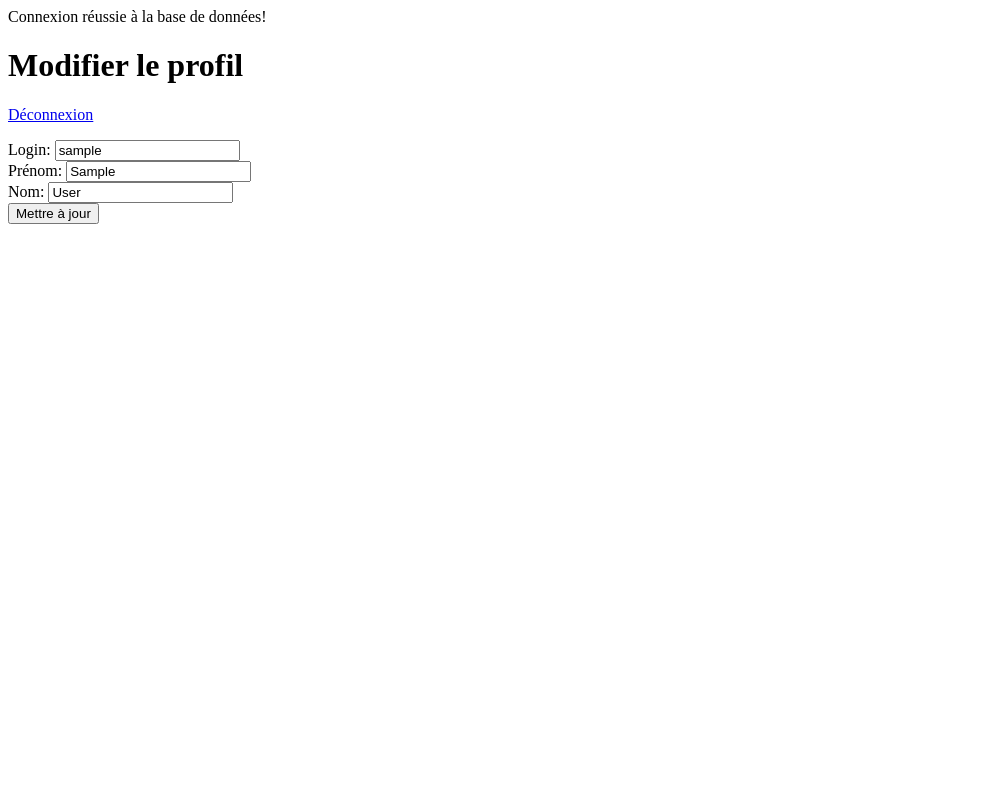
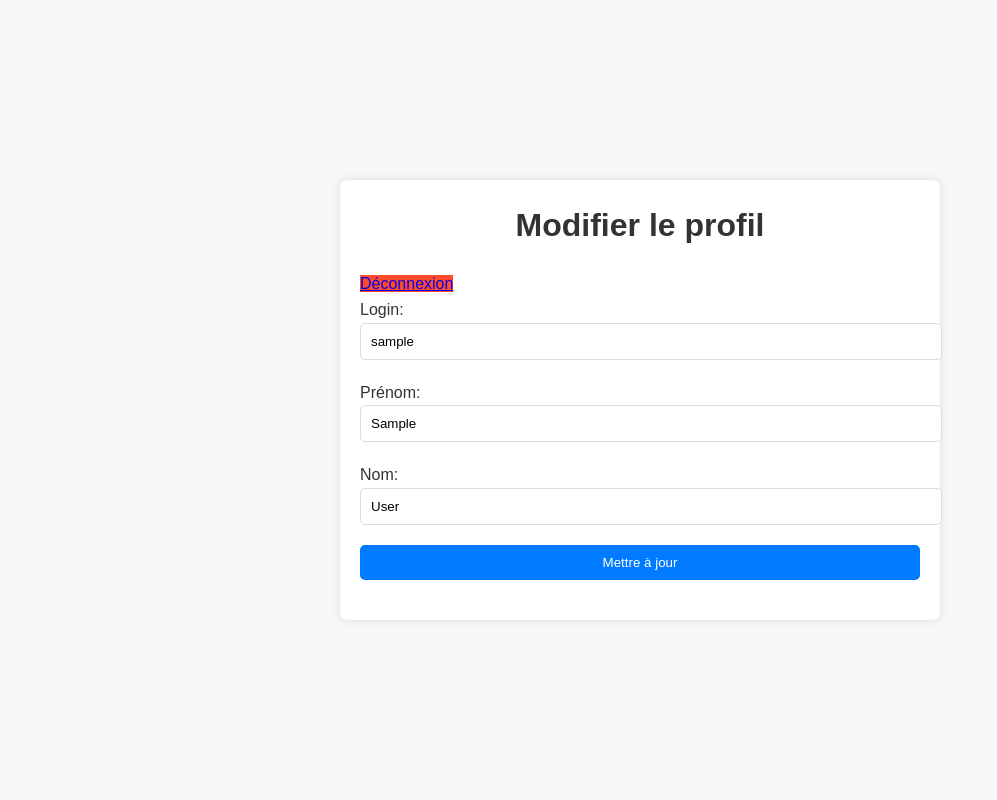
Before and after one commit to romain-chazaut/module-connexion-b2, a PHP site: page /profil.php in a window 1280 px wide. Shown: the whole page, without its empty margins (0-997 px from the left). Run offline with PHP 8.4, Linux system fonts and the light colour scheme; the visitor is signed in with stand-in values (Sample User, id 1); tables that the repository leaves empty or names only in its code hold one stand-in row (values such as "Sample post").

Commit message:
commit CSS begin

```diff
--- /dev/null
+++ b/assets/CSS/styles.css
@@ -0,0 +1,135 @@
+/* Reset CSS */
+body, h1, h2, h3, p, ul, li, form, fieldset {
+    margin: 0;
+    padding: 0;
+    border: 0;
+}
+
+body {
+    font-family: Arial, sans-serif;
+    background-color: #f7f7f7;
+    color: #333;
+    font-size: 16px;
+    line-height: 1.6;
+    display: flex;
+    justify-content: center;
+    align-items: center;
+    min-height: 100vh;
+    flex-direction: column; /* Pour aligner les éléments verticalement */
+}
+
+.container {
+    max-width: 600px;
+    width: 100%;
+    padding: 20px;
+    background-color: #ffffff;
+    box-shadow: 0 0 10px rgba(0, 0, 0, 0.1);
+    border-radius: 8px;
+    box-sizing: border-box;
+    display: flex;  /* Flexbox ajouté */
+    flex-direction: column;
+}
+
+h1, h2, h3 {
+    margin-bottom: 20px;
+    text-align: center; /* Pour centrer les titres */
+}
+
+.form-group {
+    margin-bottom: 20px;
+    display: flex;
+    flex-direction: column;
+    align-items: stretch; /* Prend tout l'espace disponible */
+}
+
+.label {
+    margin-bottom: 10px;
+    font-weight: bold;
+}
+
+input[type="text"], input[type="password"], textarea, select {
+    width: 100%;
+    padding: 10px;
+    border: 1px solid #ddd;
+    border-radius: 5px;
+    transition: border-color 0.3s;
+}
+
+input[type="submit"], .button {
+    padding: 10px 20px;
+    background-color: #007BFF;
+    color: #fff;
+    border: none;
+    border-radius: 5px;
+    cursor: pointer;
+    transition: background-color 0.3s;
+    text-align: center;
+    width: 100%;
+    align-self: center; /* Centre le bouton s'il est dans une flexbox */
+}
+
+.error-message, .success-message {
+    margin-bottom: 20px;
+    text-align: center;
+    width: 100%;
+}
+
+.footer {
+    margin-top: 50px;
+    text-align: center;
+    color: #888;
+    font-size: 0.8em;
+    align-self: center; /* Pour centrer le pied de page */
+}
+
+/* Styles pour la table */
+.styled-table {
+    width: 100%;
+    border-collapse: collapse;
+    margin-top: 25px;
+    font-size: 0.9em;
+    text-align: left;
+}
+
+.styled-table thead tr {
+    background-color: #009879;
+    color: white;
+}
+
+.styled-table th,
+.styled-table td {
+    padding: 12px 15px;
+    border-bottom: 1px solid #dddddd;
+}
+
+.styled-table tbody tr:nth-of-type(even) {
+    background-color: #f3f3f3;
+}
+
+.styled-table tbody tr:last-of-type {
+    border-bottom: 2px solid #009879;
+}
+
+.button-group {
+    display: flex;
+    flex-direction: column;
+    gap: 15px; /* Pour ajouter un espace entre chaque bouton */
+    align-items: center; /* Centre les boutons */
+}
+
+.btn-logout {
+    background-color: #FF4B2B; /* Couleur d'arrière-plan rouge */
+    transition: background-color 0.3s;
+}
+
+.btn-logout:hover {
+    background-color: #D43A1D; /* Foncer la couleur au survol */
+}
+
+
+/* Responsive */
+@media (max-width: 768px) {
+    .container {
+        padding: 20px 10px;
+    }
+}
--- a/class/Database.php
+++ b/class/Database.php
@@ -8,7 +8,7 @@ class Database {
     public function __construct() {
         try {
             $this->pdo = new PDO(Config::getDSN(), Config::getDbUser(), Config::getDbPassword(), Config::getOptions());
-            echo "Connexion réussie à la base de données!";
+            // echo "Connexion réussie à la base de données!";
         } catch (PDOException $e) {
             echo "Erreur de connexion à la base de données: " . $e->getMessage();
             throw new PDOException($e->getMessage(), (int)$e->getCode());
--- a/connexion.php
+++ b/connexion.php
@@ -1,8 +1,8 @@
 <?php
 session_start();
 
-require 'class/Config.php';
-require 'class/Database.php';
+require_once 'class/Config.php';
+require_once 'class/Database.php';
 
 $database = new Database();
 $pdo = $database->getPDO();
@@ -46,6 +46,7 @@ if ($_SERVER['REQUEST_METHOD'] === 'POST') {
     <meta http-equiv="X-UA-Compatible" content="IE=edge">
     <meta name="viewport" content="width=device-width, initial-scale=1.0">
     <title>Connexion</title>
+    <link rel="stylesheet" href="assets/CSS/styles.css">
 </head>
 <body>
     <h1>Connexion</h1>
--- a/deconnexion.php
+++ b/deconnexion.php
@@ -1,7 +1,7 @@
 <?php
 session_start();
-require 'class/Config.php';
-require 'class/Database.php';
+require_once 'class/Config.php';
+require_once 'class/Database.php';
 
 // Détruit toutes les variables de session
 $_SESSION = array();
--- a/profil.php
+++ b/profil.php
@@ -42,13 +42,17 @@ $user = $stmt->fetch();
     <meta http-equiv="X-UA-Compatible" content="IE=edge">
     <meta name="viewport" content="width=device-width, initial-scale=1.0">
     <title>Modifier le profil</title>
+    <link rel="stylesheet" href="assets/CSS/styles.css">
 </head>
 <body>
+<div class="container">
+
     <h1>Modifier le profil</h1>
 
+    <div class="action-links">
         <!-- Bouton de déconnexion -->
-    <p><a href="deconnexion.php">Déconnexion</a></p>
-
+        <a href="deconnexion.php" class="btn btn-logout">Déconnexion</a>
+    </div>
 
     <?php if ($error): ?>
         <div class="error"><?php echo $error; ?></div>
@@ -58,17 +62,29 @@ $user = $stmt->fetch();
         <div class="success"><?php echo $success; ?></div>
     <?php endif; ?>
 
+    <div class="form-wrapper">
         <form action="profil.php" method="post">
+            <div class="form-group">
                 <label for="login">Login:</label>
-        <input type="text" name="login" id="login" value="<?php echo $user['login']; ?>" required><br>
+                <input type="text" name="login" id="login" value="<?php echo htmlspecialchars($user['login']); ?>" required>
+            </div>
 
+            <div class="form-group">
                 <label for="firstname">Prénom:</label>
-        <input type="text" name="firstname" id="firstname" value="<?php echo $user['firstname']; ?>" required><br>
+                <input type="text" name="firstname" id="firstname" value="<?php echo htmlspecialchars($user['firstname']); ?>" required>
+            </div>
 
+            <div class="form-group">
                 <label for="lastname">Nom:</label>
-        <input type="text" name="lastname" id="lastname" value="<?php echo $user['lastname']; ?>" required><br>
+                <input type="text" name="lastname" id="lastname" value="<?php echo htmlspecialchars($user['lastname']); ?>" required>
+            </div>
 
-        <input type="submit" value="Mettre à jour">
+            <div class="form-group">
+                <input type="submit" value="Mettre à jour" class="btn">
+            </div>
         </form>
+    </div>
+
+</div>
 </body>
 </html>
```
Also changed, not shown: admin.php (+10 -5 lines), index.php (+16 -7 lines), inscription.php (+25 -6 lines), assets/CSS/style.css (deleted). Lines whose indentation alone changed are shown as unchanged.
